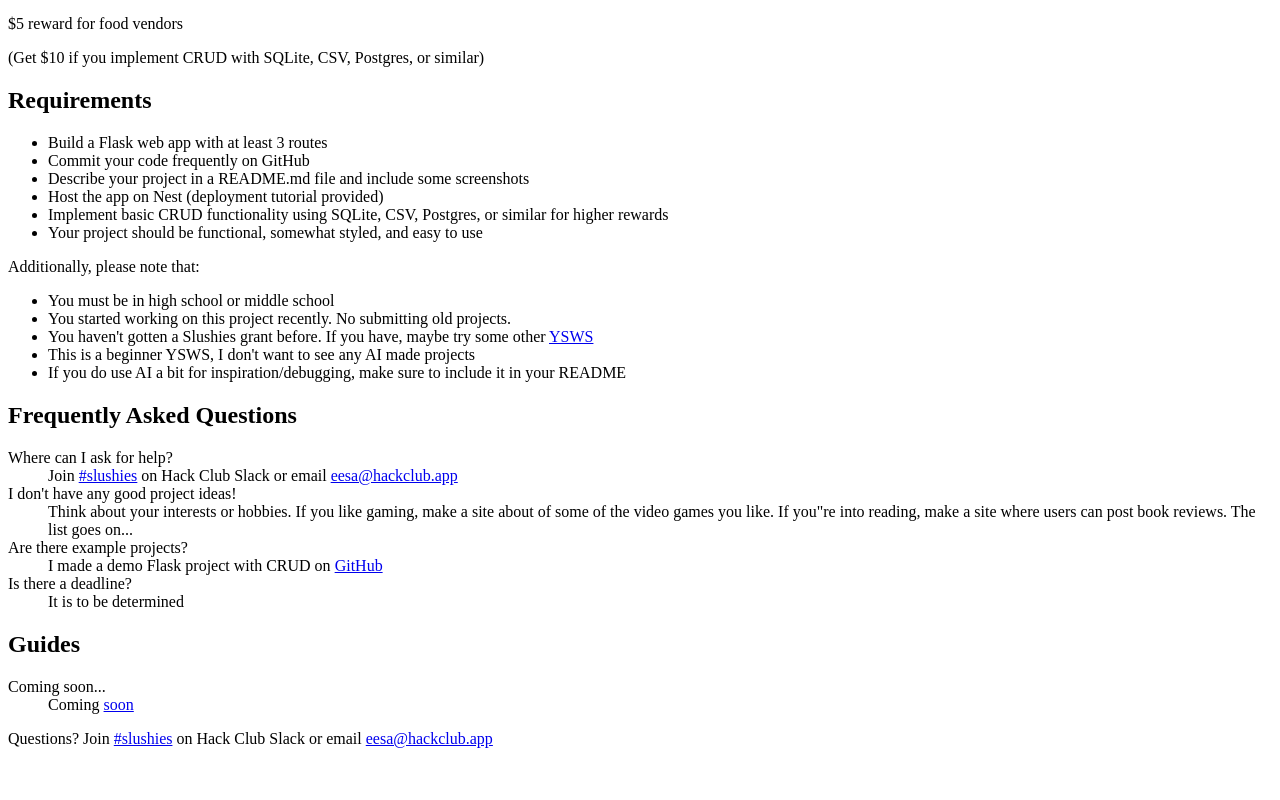
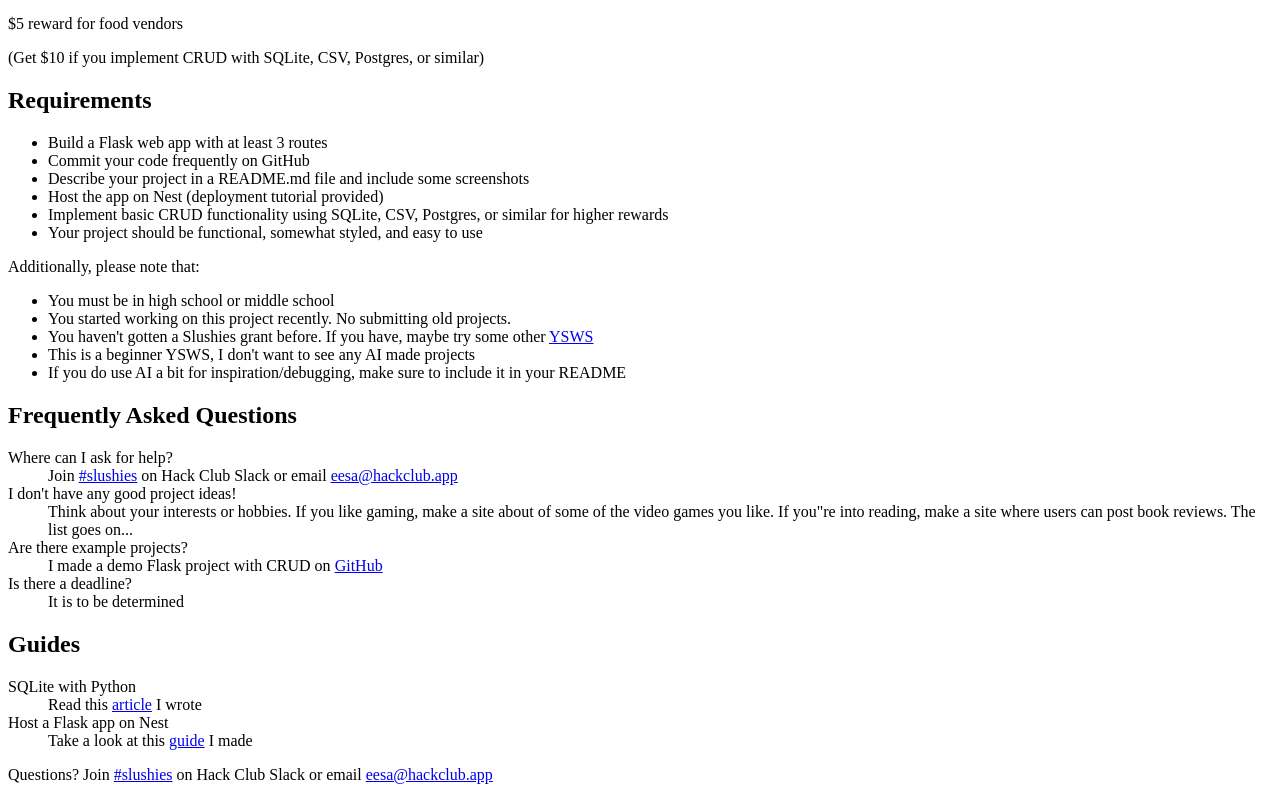
Before and after one commit to eesazahed/slushies, a SvelteKit app: page / in a window 1280 px wide. Shown: the part 367-1167 px from the top of the page. Before the commit the page ends 1131 px from the top, so only its background shows below. Built offline with nearby package versions, Linux system fonts and the light colour scheme.

Commit message:
add guides

```diff
--- a/src/routes/+page.svelte
+++ b/src/routes/+page.svelte
@@ -108,9 +108,15 @@
       <h2 class="text-3xl font-semibold mb-8">Guides</h2>
       <dl class="space-y-8">
         <div>
-          <dt class="font-semibold text-lg">Coming soon...</dt>
+          <dt class="font-semibold text-lg">SQLite with Python</dt>
           <dd class="mt-1 text-base">
-            Coming <a href="#" target="_blank" rel="noopener noreferrer" class="underline">soon</a>
+            Read this <a href="https://www.freecodecamp.org/news/sqlite-python-beginners-tutorial/" target="_blank" rel="noopener noreferrer" class="underline">article</a> I wrote
+          </dd>
+        </div>
+        <div>
+          <dt class="font-semibold text-lg">Host a Flask app on Nest</dt>
+          <dd class="mt-1 text-base">
+            Take a look at this <a href="https://github.com/eesazahed/flask-movies/blob/main/README.md" target="_blank" rel="noopener noreferrer" class="underline">guide</a> I made
           </dd>
         </div>
       </dl>
```
